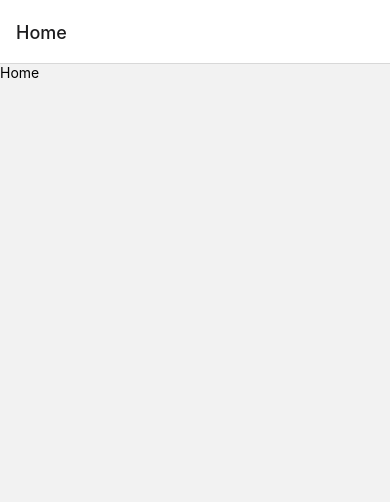
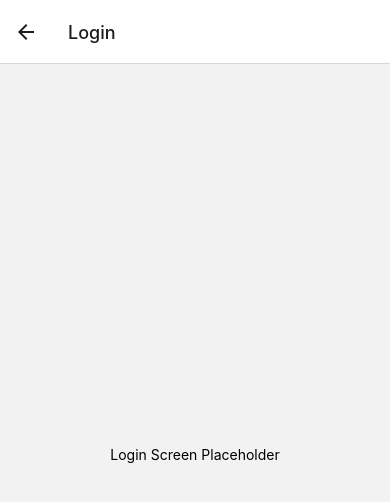
Before and after one commit to DemiKnight/mad-coursework, a React Native app: screen /Login in a window 390 px wide. Before the commit this address had no page. Shown: the top 502 px of the page. Built offline with nearby package versions, Linux system fonts and the light colour scheme.

Commit message:
+ WIP Login component & bump typescript version  & WIP change README
1. Add Login component
2. Bump Typescript version specified.
3. Working on Adding more details to the readme.

```diff
--- a/App.tsx
+++ b/App.tsx
@@ -9,116 +9,38 @@
  */
 
 import React from 'react';
-import {
-  SafeAreaView,
-  // ScrollView,
-  // StatusBar,
-  // StyleSheet,
-  Text,
-  // useColorScheme,
-  // View,
-} from 'react-native';
+import {SafeAreaView, StyleSheet, Text} from 'react-native';
 import {NavigationContainer} from '@react-navigation/native';
 import {createNativeStackNavigator} from '@react-navigation/native-stack';
-
-// const Section: React.FC<{
-//   title: string;
-// }> = ({children, title}) => {
-//   const isDarkMode = useColorScheme() === 'dark';
-//   return (
-//     <View style={styles.sectionContainer}>
-//       <Text
-//         style={[
-//           styles.sectionTitle,
-//           {
-//             color: isDarkMode ? Colors.white : Colors.black,
-//           },
-//         ]}>
-//         {title}
-//       </Text>
-//       <Text
-//         style={[
-//           styles.sectionDescription,
-//           {
-//             color: isDarkMode ? Colors.light : Colors.dark,
-//           },
-//         ]}>
-//         {children}
-//       </Text>
-//     </View>
-//   );
-// };
+import {Login} from './src/components/Login/Login';
 
 const Stack = createNativeStackNavigator();
 
 const HomeScreen = () => {
   return (
-    <SafeAreaView>
+    <SafeAreaView style={styles.homeText}>
       <Text>Home</Text>
     </SafeAreaView>
   );
 };
 
 const App = () => {
-  // const isDarkMode = useColorScheme() === 'dark';
-
-  // const backgroundStyle = {
-  //   backgroundColor: isDarkMode ? Colors.darker : Colors.lighter,
-  // };
-
   return (
     <NavigationContainer>
-      <Stack.Navigator>
+      <Stack.Navigator initialRouteName="Home">
         <Stack.Screen name="Home" component={HomeScreen} />
+        <Stack.Screen name="Login" component={Login} />
       </Stack.Navigator>
-      {/*<SafeAreaView style={backgroundStyle}>*/}
-      {/*  <StatusBar barStyle={isDarkMode ? 'light-content' : 'dark-content'} />*/}
-      {/*  <ScrollView*/}
-      {/*    contentInsetAdjustmentBehavior="automatic"*/}
-      {/*    style={backgroundStyle}>*/}
-      {/*    <Header />*/}
-      {/*    <View*/}
-      {/*      style={{*/}
-      {/*        backgroundColor: isDarkMode ? Colors.black : Colors.white,*/}
-      {/*      }}>*/}
-      {/*      <Section title="Step One">*/}
-      {/*        Edit <Text style={styles.highlight}>App.tsx</Text> to change this*/}
-      {/*        screen and then come back to see your edits.*/}
-      {/*      </Section>*/}
-      {/*      <Section title="See Your Changes">*/}
-      {/*        <ReloadInstructions />*/}
-      {/*      </Section>*/}
-      {/*      <Section title="Debug">*/}
-      {/*        <DebugInstructions />*/}
-      {/*      </Section>*/}
-      {/*      <Section title="Learn More">*/}
-      {/*        Read the docs to discover what to do next:*/}
-      {/*      </Section>*/}
-      {/*      <LearnMoreLinks />*/}
-      {/*    </View>*/}
-      {/*  </ScrollView>*/}
-      {/*</SafeAreaView>*/}
     </NavigationContainer>
   );
 };
 
-// const styles = StyleSheet.create({
-//   sectionContainer: {
-//     marginTop: 32,
-//     paddingHorizontal: 24,
-//   },
-//   sectionTitle: {
-//     fontSize: 24,
-//     fontWeight: '600',
-//   },
-//   sectionDescription: {
-//     marginTop: 8,
-//     fontSize: 18,
-//     fontWeight: '400',
-//   },
-//   highlight: {
-//     fontWeight: '700',
-//   },
-// });
+const styles = StyleSheet.create({
+  homeText: {
+    flex: 1,
+    alignItems: 'center',
+    justifyContent: 'center',
+  },
+});
 
 export default App;
--- a/package.json
+++ b/package.json
@@ -31,7 +31,7 @@
     "jest": "^26.6.3",
     "metro-react-native-babel-preset": "^0.66.2",
     "react-test-renderer": "17.0.2",
-    "typescript": "^4.4.4"
+    "typescript": "^4.5.5"
   },
   "resolutions": {
     "@types/react": "^17"
--- /dev/null
+++ b/src/components/Login/Login.tsx
@@ -0,0 +1,18 @@
+import React from 'react';
+import {SafeAreaView, StyleSheet, Text} from 'react-native';
+
+export const Login = () => {
+  return (
+    <SafeAreaView style={styles.homeText}>
+      <Text>Login Screen Placeholder</Text>
+    </SafeAreaView>
+  );
+};
+
+const styles = StyleSheet.create({
+  homeText: {
+    flex: 1,
+    alignItems: 'center',
+    justifyContent: 'center',
+  },
+});
```
Also changed, not shown: 1 other file (tests, documents, lock files or other folders).
